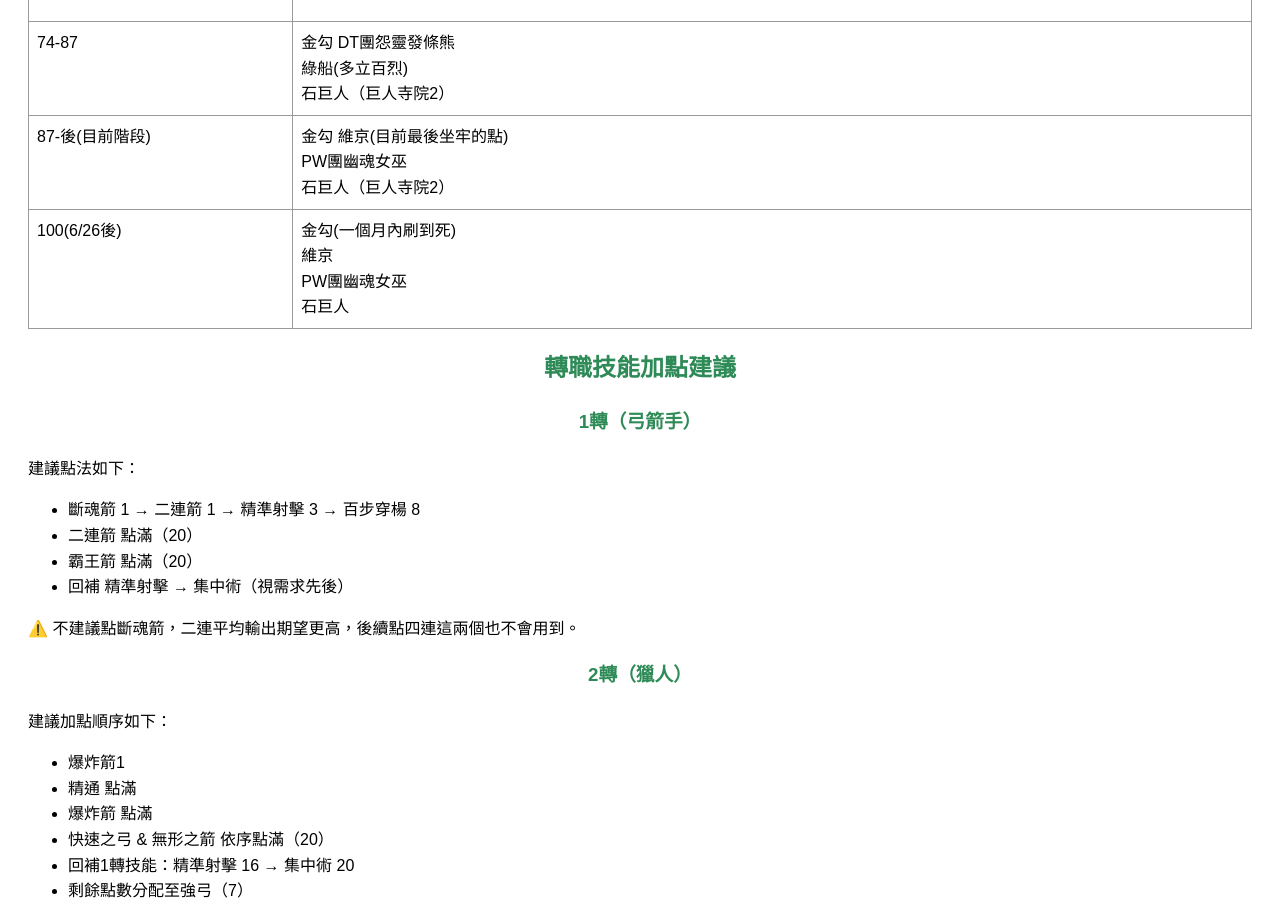
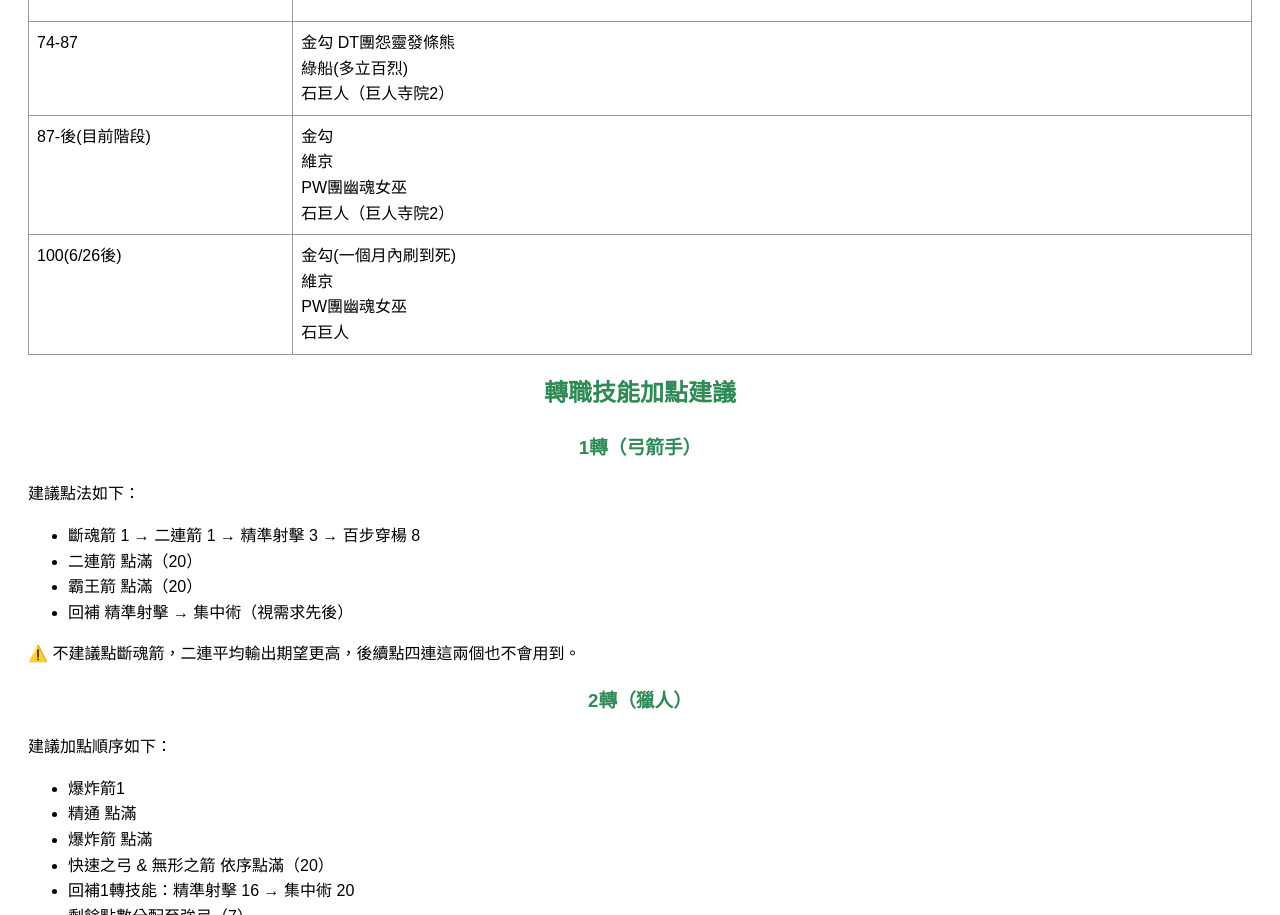
Before and after one commit to bluebird0509/4b2k0109, a plain HTML site: page index.html in a window 1280 px wide. Shown: the part 1371-2286 px from the top of the page. Drawn offline with Linux system fonts and the light colour scheme.

Commit message:
Update index.html

```diff
--- a/index.html
+++ b/index.html
@@ -149,8 +149,8 @@
     <tr>
         <td>87-後(目前階段)</td>
         <td>
-           金勾
-           維京(目前最後坐牢的點)<br>
+           金勾<br>
+           維京<br>
            PW團幽魂女巫<br>
            石巨人（巨人寺院2）
         </td>
```
